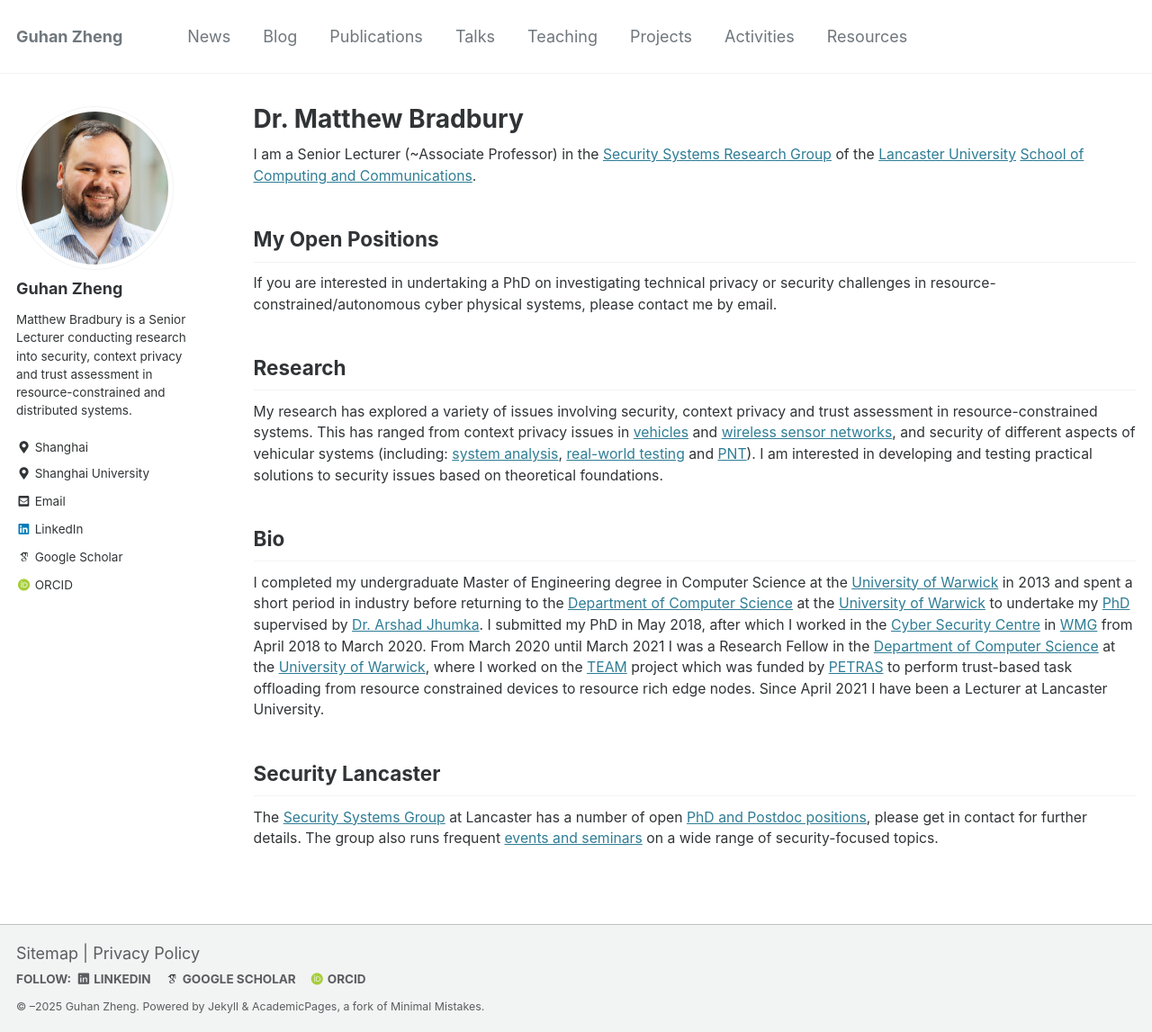
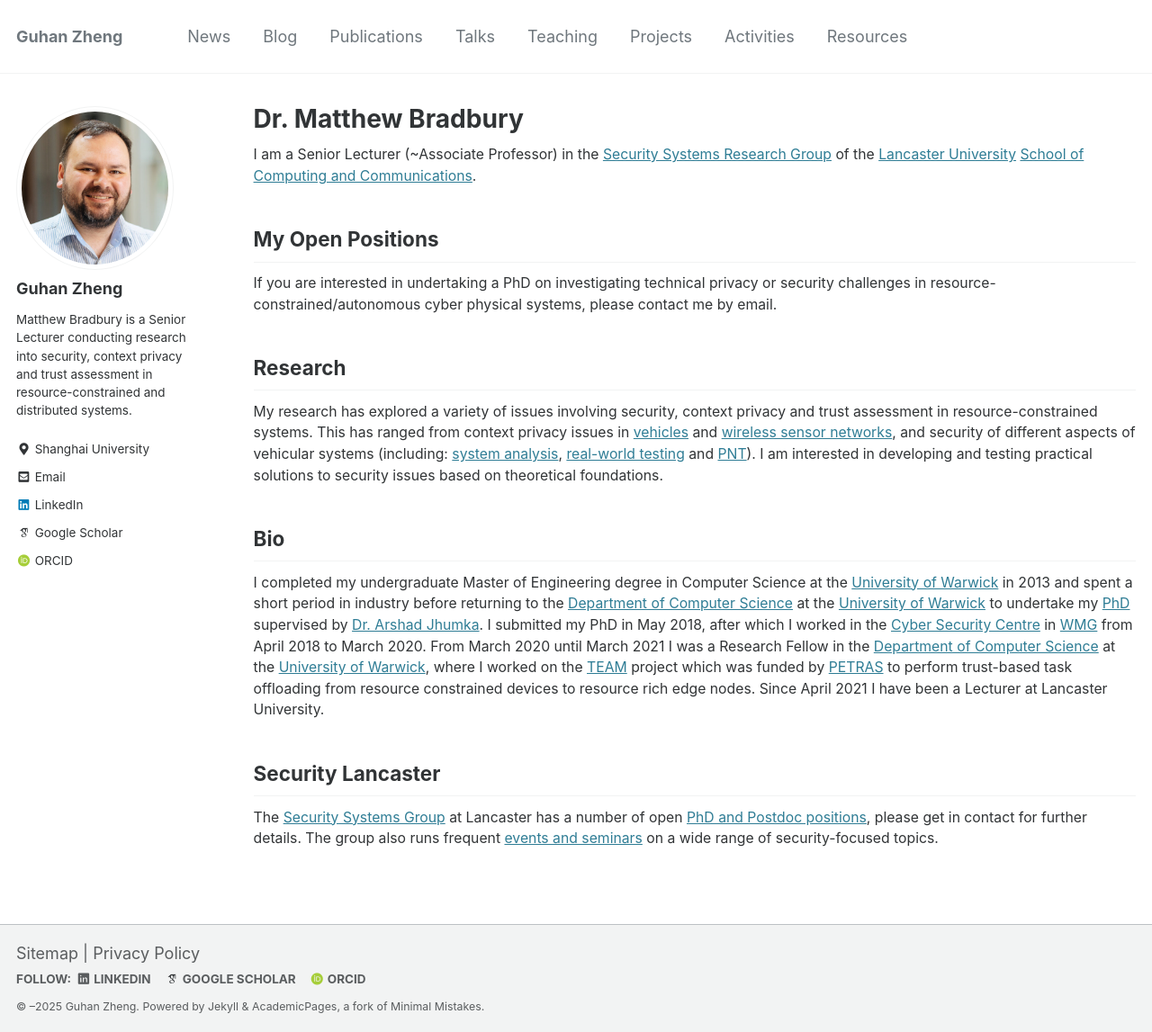
Before and after one commit to Guhan328/Guhan328.github.io, a Jekyll site: the page built from _pages/about.md, in a window 1280 px wide and 1147 px high. Shown: the whole window at 90% size. Built offline with Jekyll 4.4.1, drawn with Linux system fonts in a browser that asks for light colours.

Commit message:
Update _config.yml

```diff
--- a/_config.yml
+++ b/_config.yml
@@ -11,34 +11,12 @@
 title_separator          : "-"
 name                     : &name "Guhan Zheng"
 description              : &description "Associate Professor at Shanghai University"
-#url                      : https://MBradbury.github.io # the base hostname & protocol for your site e.g. "https://mmistakes.github.io"
-#baseurl                  : "" # the subpath of your site, e.g. "/blog"
-#repository               : "MBradbury/MBradbury.github.io"
-#initial_year             : 2021
-#teaser                   :  # filename of teaser fallback teaser image placed in /images/, .e.g. "500x300.png"
-#breadcrumbs              : false # true, false (default)
 future                   : true
-#read_more                : "disabled" # if enabled, adds "Read more" links to excerpts
+
 date_format              : "%d %B %Y"
 atom_feed:
   path                   : # blank (default) uses feed.xml
   hide                   : true
-
-# SEO Related
-#google_site_verification :
-#bing_site_verification   :
-#alexa_site_verification  :
-#yandex_site_verification :
-
-# Social Sharing
-#twitter:
-#  username               : &twitter "MattBradbury_"
-#og_image                 :  # Open Graph/Twitter default site image
-# For specifying social profiles
-# - https://developers.google.com/structured-data/customize/social-profiles
-#social:
-#  type                   : "Person" # Person or Organization (defaults to Person)
-#  name                   : # If the user or organization name differs from the site's name
 
 
 # Site Author
@@ -46,7 +24,7 @@
   name             : "Guhan Zheng"
   avatar           : "/images/profile.png"
   bio              : "Matthew Bradbury is a Senior Lecturer conducting research into security, context privacy and trust assessment in resource-constrained and distributed systems."
-  location         : "Shanghai"
+
   employer         : "Shanghai University"
   employer_url     : "https://en.shu.edu.cn/"
   email            : gzheng@shu.edu.cn
```
